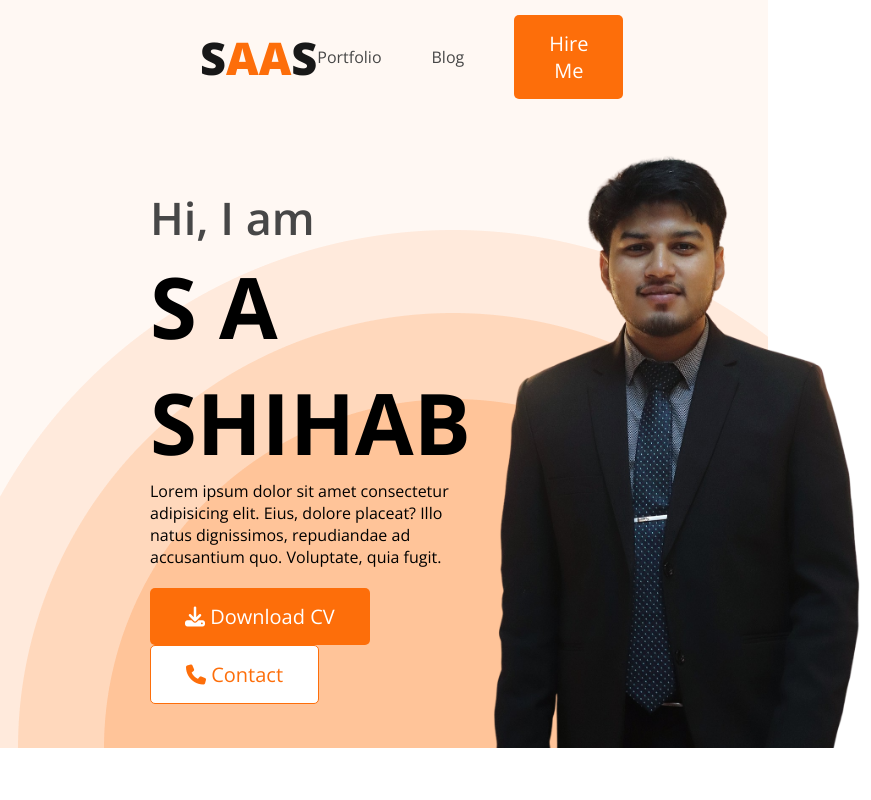
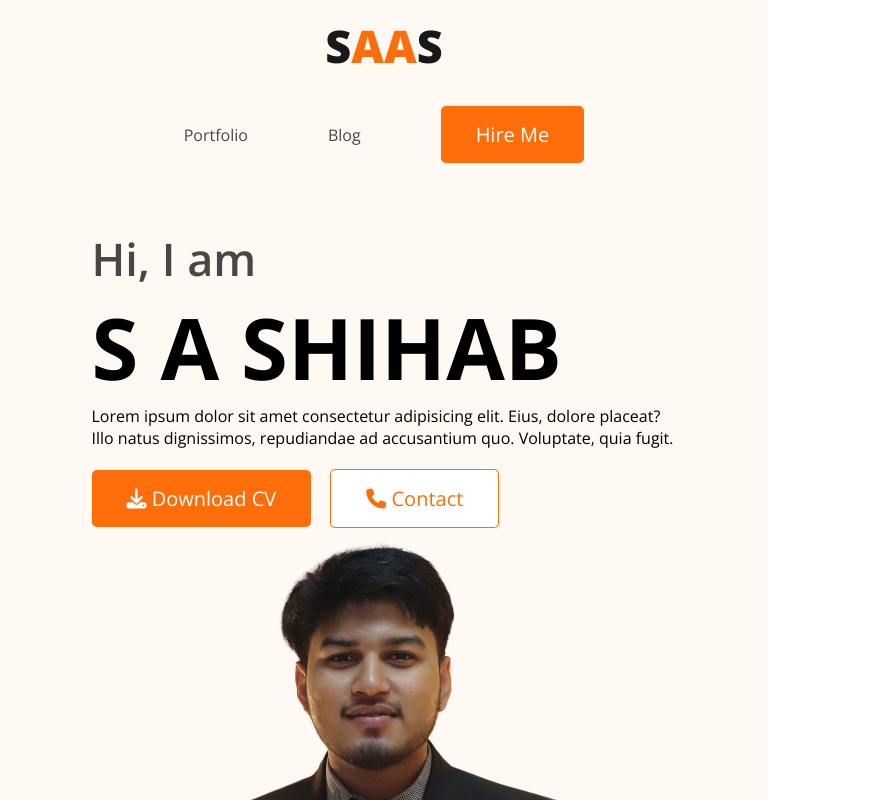
Before and after one commit to shihab01118/Concept-Porfolio, a plain HTML site: page index.html in a window 768 px wide. Shown: the top 800 px of the page, 871 px wide, since content can reach past the window. Drawn offline with nearby package versions, Linux system fonts and the light colour scheme.

Commit message:
header responsive done

```diff
--- a/styles/style.css
+++ b/styles/style.css
@@ -225,11 +225,7 @@ textarea {
     nav {
         margin: 0;
     }
-    nav > ul {
-        display: block;
-        align-items: center;
-        text-align: center;
-    }
+
     nav li {
         margin-bottom: 15px;
         margin-right: 0;
@@ -239,10 +235,10 @@ textarea {
     }
 
     .profile-pic {
-        width: 100%;
+        width: 70%;
     }
     .banner {
-        padding: 20px;
+        padding: 20px 20px 0;
     }
     .banner-greeting {
         font-size: 30px;
@@ -256,6 +252,36 @@ textarea {
 }
 
 /* medium devices */
-@media screen (min-width: 576px) and (max-width: 992px) {
-
+@media screen and (min-width: 576px) and (max-width: 992px) {
+    nav, .banner {
+        flex-direction: column;
+    }
+    /* header section */
+    nav {
+        margin: 0;
+    }
+    nav > ul {
+        justify-content: center;
+    }
+    nav li {
+        margin-right: 5em;
+    }
+    nav li:nth-child(3) {
+        margin-right: 0;
+    }
+    .nav-title {
+        margin-bottom: 30px;
+    }
+    .header {
+        background-image: none;
+    }
+    .banner {
+        padding: 50px 50px 0;
+    }
+    .btn {
+        margin-right: 15px;
+    }
+    .profile-pic {
+        width: 75%;
+    }
 }
```
